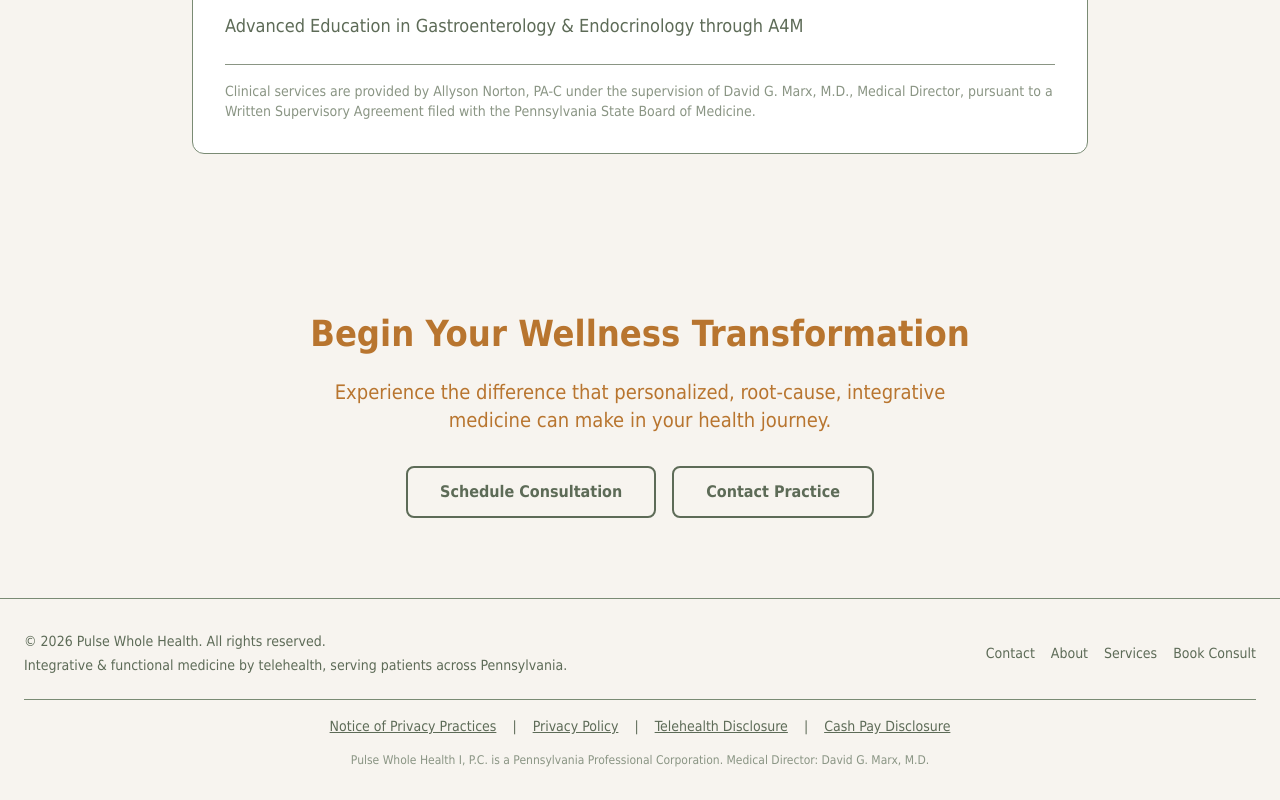
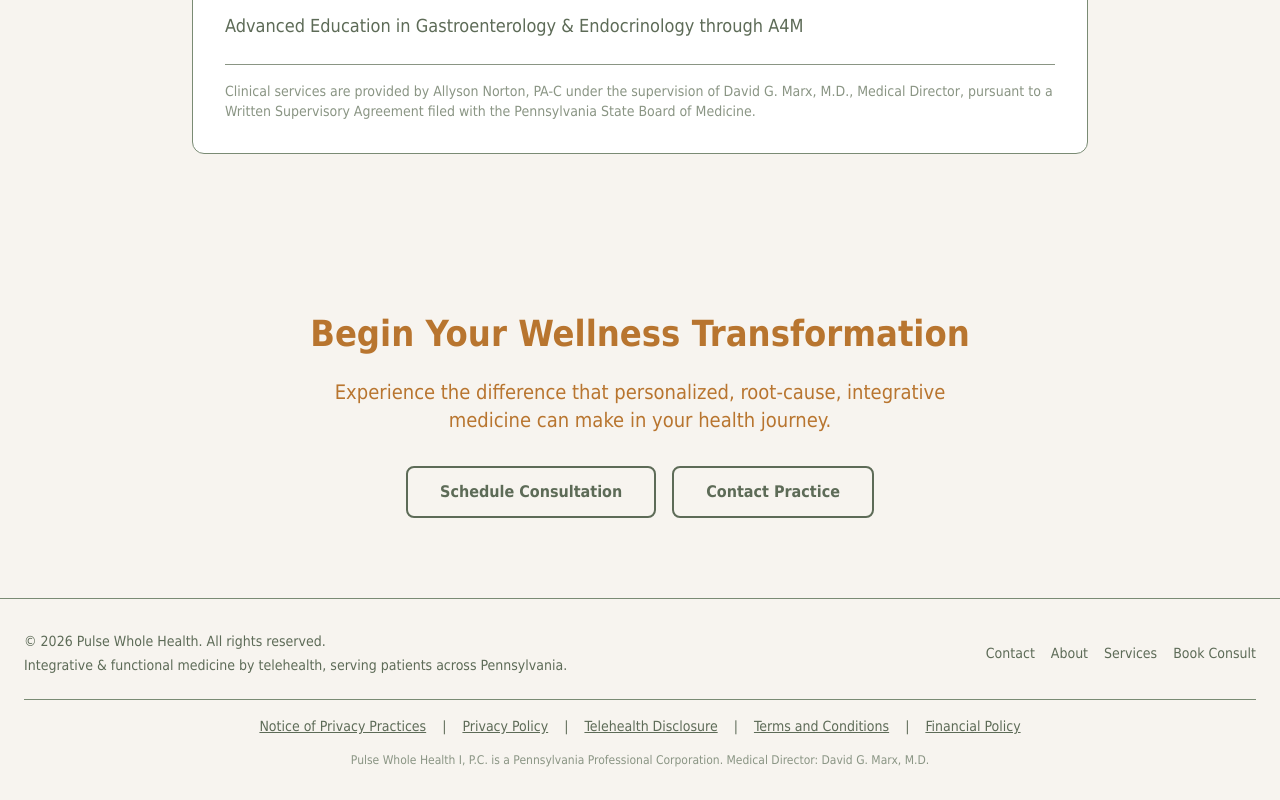
Before and after one commit to allyynorton/pulse-clinic, a Next.js app: page /About in a window 1280 px wide. Shown: the part 5634-6434 px from the top of the page. Built offline with nearby package versions, Linux system fonts and the light colour scheme; no server answers.

Commit message:
Extend LegalPage; footer now links five legal pages

```diff
--- a/src/components/Footer.tsx
+++ b/src/components/Footer.tsx
@@ -106,14 +106,17 @@ export function ContactPopupProvider({ children }: { children: React.ReactNode }
   );
 }
 
+/** Legal pages linked from the footer on every page of the site. */
+const LEGAL_LINKS = [
+  { href: "/notice-of-privacy-practices", label: "Notice of Privacy Practices" },
+  { href: "/privacy-policy", label: "Privacy Policy" },
+  { href: "/telehealth-disclosure", label: "Telehealth Disclosure" },
+  { href: "/terms-and-conditions", label: "Terms and Conditions" },
+  { href: "/financial-policy", label: "Financial Policy" },
+] as const;
+
 export default function Footer() {
   const { openPopup } = useContactPopup();
-  const [openDisclosure, setOpenDisclosure] = useState<string | null>(null);
-
-  const toggleDisclosure = (id: string) => {
-    setOpenDisclosure(openDisclosure === id ? null : id);
-  };
-
   return (
     <footer className="bg-cream border-t border-cream/50 mt-auto">
       <div className="container mx-auto px-4 sm:px-6 py-8">
@@ -169,42 +172,20 @@ export default function Footer() {
 
         {/* Disclosure Links */}
         <div className="border-t border-cream/50 pt-4">
-          <div className="flex flex-wrap justify-center gap-3 sm:gap-4 mb-4 text-xs sm:text-sm" style={{ color: '#5d6b57' }}>
-            <Link href="/notice-of-privacy-practices" className="underline hover:no-underline cursor-pointer">
-              Notice of Privacy Practices
-            </Link>
-            <span className="hidden sm:inline">|</span>
-            <Link href="/privacy-policy" className="underline hover:no-underline cursor-pointer">
-              Privacy Policy
-            </Link>
-            <span className="hidden sm:inline">|</span>
-            <button onClick={() => toggleDisclosure('telehealth')} className="underline hover:no-underline cursor-pointer">
-              Telehealth Disclosure
-            </button>
-            <span className="hidden sm:inline">|</span>
-            <button onClick={() => toggleDisclosure('cashpay')} className="underline hover:no-underline cursor-pointer">
-              Cash Pay Disclosure
-            </button>
-          </div>
-
-          {/* Expandable Disclosures */}
-          {openDisclosure === 'telehealth' && (
-            <div className="bg-white rounded-lg p-4 sm:p-6 mb-4 text-xs sm:text-sm leading-relaxed" style={{ color: '#5d6b57' }}>
-              <h4 className="font-semibold mb-2" style={{ color: '#b8752f' }}>Telehealth Disclosure</h4>
-              <p className="mb-2">Pulse Whole Health provides healthcare services via telehealth (audio and/or video communication technology). Telehealth is not a substitute for in-person emergency care. If you are experiencing a medical emergency, call 911 immediately.</p>
-              <p className="mb-2">By scheduling a telehealth appointment, you acknowledge that: telehealth involves electronic communication of personal health information; technical difficulties may occur; your provider may determine that telehealth is not appropriate for your condition and may recommend an in-person visit.</p>
-              <p>Telehealth services are currently available to patients located in the state of Pennsylvania. Clinical services are provided by Allyson Norton, PA-C under the supervision of David G. Marx, M.D., Medical Director.</p>
-            </div>
-          )}
-
-          {openDisclosure === 'cashpay' && (
-            <div className="bg-white rounded-lg p-4 sm:p-6 mb-4 text-xs sm:text-sm leading-relaxed" style={{ color: '#5d6b57' }}>
-              <h4 className="font-semibold mb-2" style={{ color: '#b8752f' }}>Cash Pay Disclosure</h4>
-              <p className="mb-2">Pulse Whole Health is a cash-pay (direct-pay) practice. We do not accept or bill insurance. Payment is due at the time of service. We accept major credit cards, debit cards, and HSA/FSA cards.</p>
-              <p className="mb-2">Under the No Surprises Act, you have the right to receive a Good Faith Estimate of expected charges for scheduled services. You may request a Good Faith Estimate before your appointment.</p>
-              <p>If you receive a bill that is at least $400 more than your Good Faith Estimate, you may dispute the bill. For questions or to request a Good Faith Estimate, contact us at contact@pulsewholehealth.com.</p>
-            </div>
-          )}
+          <nav
+            aria-label="Legal policies"
+            className="flex flex-wrap justify-center items-center gap-x-3 gap-y-2 sm:gap-x-4 mb-4 text-xs sm:text-sm"
+            style={{ color: '#5d6b57' }}
+          >
+            {LEGAL_LINKS.map((link, i) => (
+              <span key={link.href} className="flex items-center gap-x-3 sm:gap-x-4">
+                {i > 0 && <span className="hidden sm:inline">|</span>}
+                <Link href={link.href} className="underline hover:no-underline cursor-pointer">
+                  {link.label}
+                </Link>
+              </span>
+            ))}
+          </nav>
 
           {/* Corporate Compliance */}
           <div className="text-center text-xs mt-4" style={{ color: '#8a9584' }}>
--- a/src/components/LegalPage.tsx
+++ b/src/components/LegalPage.tsx
@@ -82,16 +82,98 @@ export function LegalAddress({ lines }: { lines: string[] }) {
   );
 }
 
+/** Fee schedule / data table. Scrolls horizontally on narrow screens. */
+export function LegalTable({
+  headers,
+  rows,
+}: {
+  headers: string[];
+  rows: string[][];
+}) {
+  return (
+    <div className="overflow-x-auto">
+      <table className="w-full border-collapse text-left">
+        <thead>
+          <tr>
+            {headers.map((h) => (
+              <th
+                key={h}
+                className="py-3 px-4 font-semibold text-sm border-b-2"
+                style={{ color: "#b8752f", borderColor: "#b8752f" }}
+              >
+                {h}
+              </th>
+            ))}
+          </tr>
+        </thead>
+        <tbody>
+          {rows.map((row, i) => (
+            <tr key={i} className="border-b border-cream">
+              {row.map((cell, j) => (
+                <td
+                  key={j}
+                  className="py-3 px-4 align-top"
+                  style={{ color: "#5d6b57" }}
+                >
+                  {cell}
+                </td>
+              ))}
+            </tr>
+          ))}
+        </tbody>
+      </table>
+    </div>
+  );
+}
+
+/** Signature / acknowledgment block shown on documents patients sign at intake. */
+export function LegalSignature({
+  heading,
+  lines,
+  note,
+}: {
+  heading?: string;
+  lines: string[];
+  note?: string;
+}) {
+  return (
+    <div
+      className="rounded-lg p-5 sm:p-6 mt-6 space-y-4"
+      style={{ backgroundColor: "rgba(93, 107, 87, 0.06)" }}
+    >
+      {heading && (
+        <p className="font-semibold" style={{ color: "#b8752f" }}>
+          {heading}
+        </p>
+      )}
+      {lines.map((line, i) => (
+        <p key={i} className="leading-loose" style={{ color: "#5d6b57" }}>
+          {line}
+        </p>
+      ))}
+      {note && (
+        <p className="text-sm italic pt-2" style={{ color: "#8a9584" }}>
+          {note}
+        </p>
+      )}
+    </div>
+  );
+}
+
 export default function LegalPage({
   title,
+  subtitle,
   effectiveDate,
   lastUpdated,
+  preamble,
   banner,
   children,
 }: {
   title: string;
+  subtitle?: string;
   effectiveDate: string;
   lastUpdated?: string;
+  preamble?: string;
   banner?: string;
   children: React.ReactNode;
 }) {
@@ -101,6 +183,14 @@ export default function LegalPage({
         <div className="container mx-auto px-6">
           <div className="max-w-3xl mx-auto">
             <header className="text-center mb-10">
+              {preamble && (
+                <p
+                  className="italic leading-relaxed max-w-2xl mx-auto mb-8"
+                  style={{ color: "#8a9584" }}
+                >
+                  {preamble}
+                </p>
+              )}
               <p
                 className="text-sm font-semibold tracking-wide uppercase mb-3"
                 style={{ color: "#5d6b57" }}
@@ -108,11 +198,16 @@ export default function LegalPage({
                 Pulse Whole Health
               </p>
               <h1
-                className="text-4xl font-bold mb-4"
+                className="text-4xl font-bold mb-3"
                 style={{ color: "#b8752f" }}
               >
                 {title}
               </h1>
+              {subtitle && (
+                <p className="italic mb-3" style={{ color: "#5d6b57" }}>
+                  {subtitle}
+                </p>
+              )}
               <p className="text-sm" style={{ color: "#8a9584" }}>
                 Effective Date: {effectiveDate}
                 {lastUpdated ? ` · Last Updated: ${lastUpdated}` : ""}
```
